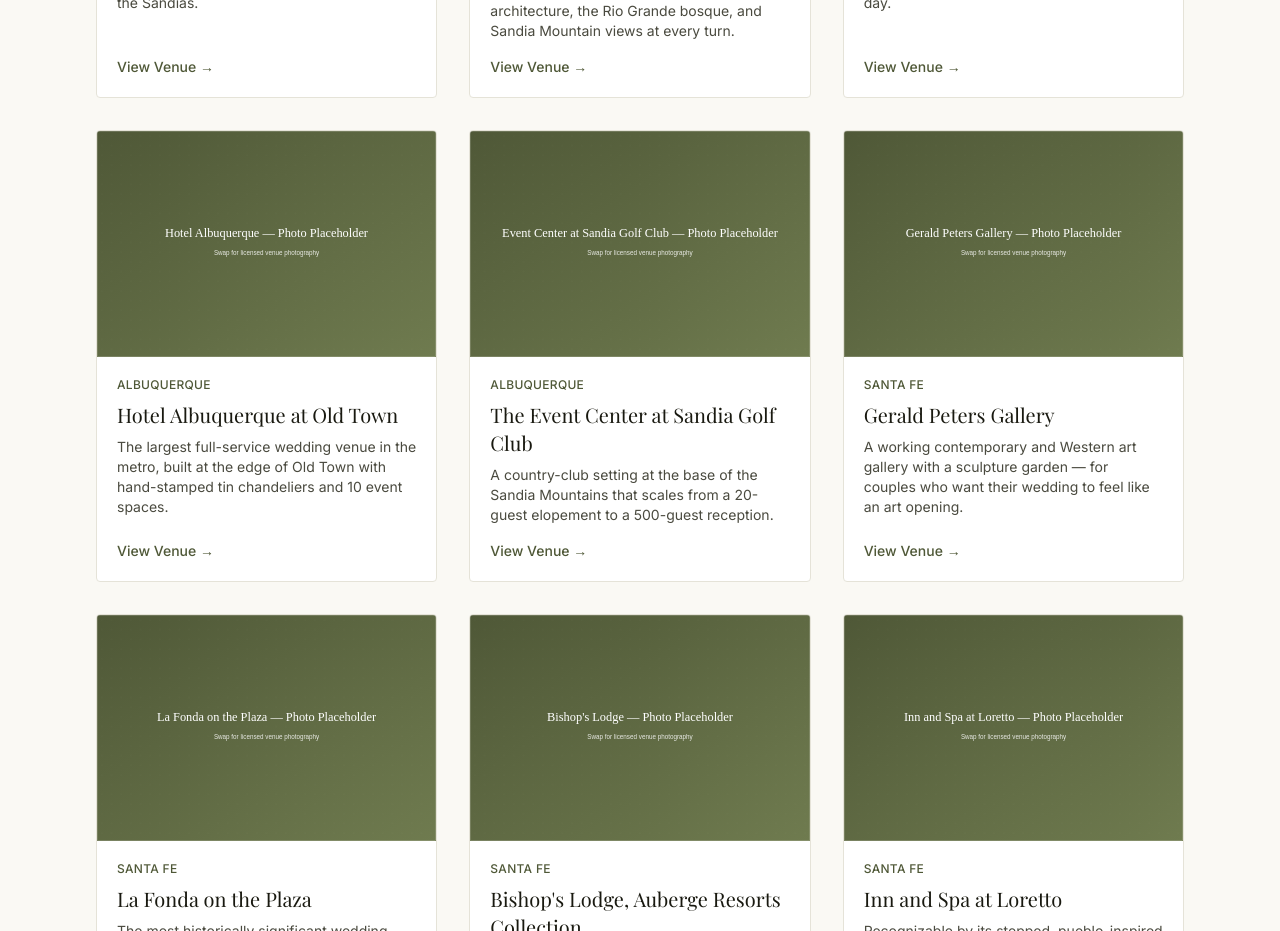
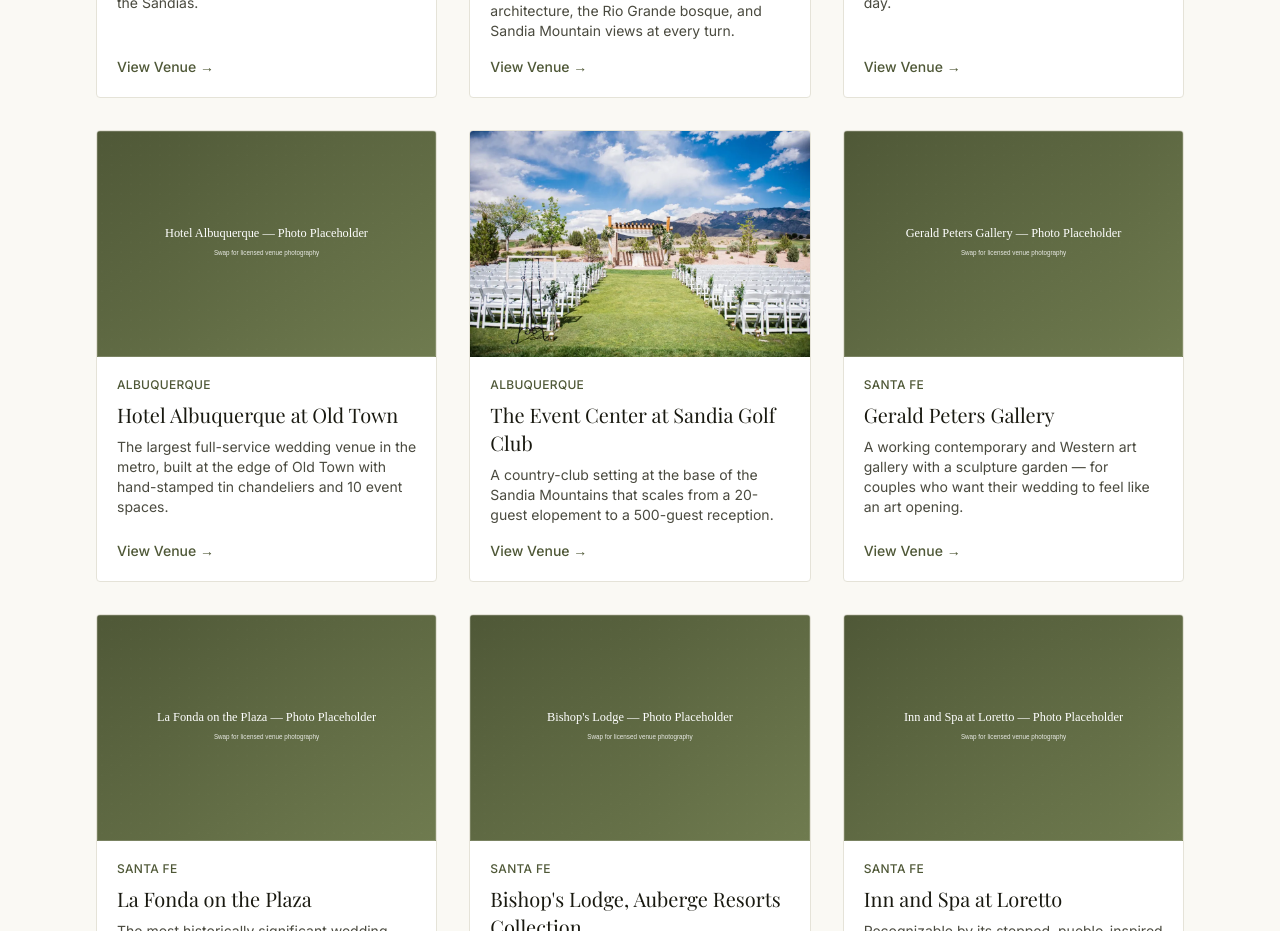
Before and after one commit to dkmobilewash/daniellemarisa, a Next.js app: page /venues in a window 1280 px wide. Shown: the part 780-1711 px from the top of the page. Built offline with nearby package versions, Linux system fonts and the light colour scheme; no server answers; a web font is replaced by a local one.

Commit message:
Wire real Sandia Golf Club photo into venue lander and blog post
Uploaded file was a real WebP mislabeled with a .png extension;
renamed with the correct extension and moved into a venue-specific
folder. Removed the now-unused placeholder SVG.

```diff
--- a/content/blog/sandia-golf-club-albuquerque-wedding-venue-guide.mdx
+++ b/content/blog/sandia-golf-club-albuquerque-wedding-venue-guide.mdx
@@ -6,8 +6,8 @@ city: "Albuquerque"
 category: "Venue Spotlight"
 metaDescription: "A planner's guide to the Event Center at Sandia Golf Club in Albuquerque — capacity, logistics, best photo spots, and what to know before you book."
 publishDate: "2026-03-17"
-heroImage: "/images/venue-sandia-golf-club.svg"
-heroImageAlt: "Placeholder photo of the Event Center at Sandia Golf Club with Sandia Mountain views — swap for real venue photography"
+heroImage: "/images/sandia-golf-club/sandia-golf-club-wedding-planning.webp"
+heroImageAlt: "Outdoor wedding ceremony setup at The Event Center at Sandia Golf Club with the Sandia Mountains in the background"
 ---
 
 For couples who want mountain views without leaving the city limits, the Event Center at Sandia Golf Club is one of Albuquerque's most flexible venues — a genuine country-club setting at the base of the Sandias that scales from a 20-guest elopement to a 500-guest reception.
--- a/src/lib/venues-data.ts
+++ b/src/lib/venues-data.ts
@@ -197,8 +197,8 @@ export const venues: VenueContent[] = [
     city: "Albuquerque",
     tagline:
       "A country-club setting at the base of the Sandia Mountains that scales from a 20-guest elopement to a 500-guest reception.",
-    heroImage: "/images/venue-sandia-golf-club.svg",
-    heroImageAlt: "Placeholder photo of the Event Center at Sandia Golf Club with Sandia Mountain views — swap for real venue photography",
+    heroImage: "/images/sandia-golf-club/sandia-golf-club-wedding-planning.webp",
+    heroImageAlt: "Outdoor wedding ceremony setup at The Event Center at Sandia Golf Club with the Sandia Mountains in the background",
     metaDescription:
       "The Event Center at Sandia Golf Club in Albuquerque — capacity, logistics, the experience, and what to know before you book your wedding here.",
     quickFacts: [
```
Also changed, not shown: public/images/sandia-golf-club/sandia-golf-club-wedding-planning.webp (renamed from public/images/sandia-golf-club-wedding-planning.png), public/images/venue-sandia-golf-club.svg (deleted).
